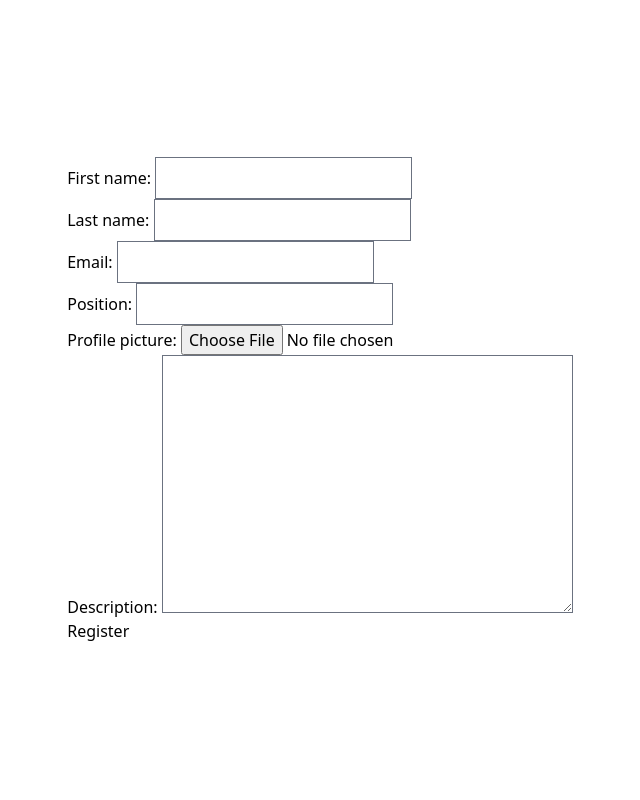
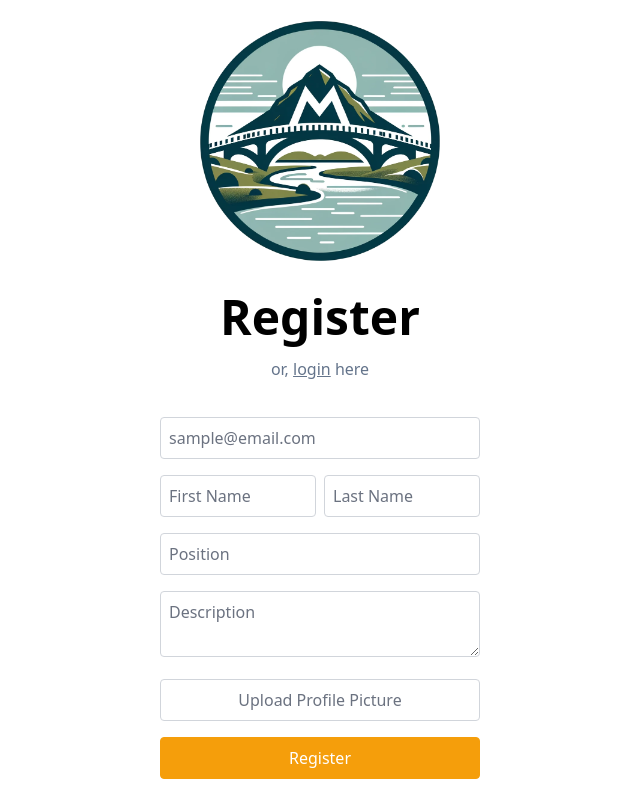
Before and after one commit to bogdano/engage, a Django app: page /accounts/register/ in a window 1280 px wide. Shown: the whole page, without its empty margins (320-960 px from the left). Run offline with Django 5.2, Linux system fonts and the light colour scheme.

Commit message:
register form fixed

```diff
--- a/accounts/forms.py
+++ b/accounts/forms.py
@@ -1,4 +1,4 @@
-from django import forms
+""" from django import forms
 
 class UserRegistrationForm(forms.Form):
     first_name = forms.CharField(required=True)
@@ -6,4 +6,4 @@ class UserRegistrationForm(forms.Form):
     email = forms.EmailField(required=True)
     position = forms.CharField(required=False)  # Assuming 'position' is optional
     profile_picture = forms.ImageField(required=False)
-    description = forms.CharField(required=False, widget=forms.Textarea)
+    description = forms.CharField(required=False, widget=forms.Textarea) """
--- a/accounts/views.py
+++ b/accounts/views.py
@@ -7,9 +7,9 @@ from django.utils import timezone
 from django.utils.encoding import force_bytes, force_str
 from django.template.loader import render_to_string
 from .models import LoginToken, CustomUser
-from .forms import UserRegistrationForm
 import cloudinary.uploader
 import uuid
+from django.http import HttpResponse
 
 def send_login_link(request):
     if request.method == 'POST':
@@ -62,43 +62,49 @@ def login_with_link(request, uidb64, token):
 
 def register(request):
     if request.method == 'POST':
-        form = UserRegistrationForm(request.POST, request.FILES)
-        if form.is_valid():
-            # Upload the profile picture to Cloudinary
-            uploaded_image = None
-            if 'profile_picture' in request.FILES:
-                uploaded_image = cloudinary.uploader.upload(request.FILES['profile_picture'])
+        # Extract form data
+        email = request.POST.get('email')
+        first_name = request.POST.get('first_name')
+        last_name = request.POST.get('last_name')
+        position = request.POST.get('position', '')
+        description = request.POST.get('description', '')
 
-            # Create the user
-            user = CustomUser.objects.create(
-                first_name=form.cleaned_data['first_name'],
-                last_name=form.cleaned_data['last_name'],
-                email=form.cleaned_data['email'],
-                position=form.cleaned_data.get('position', ''),
-                profile_picture=uploaded_image['url'] if uploaded_image else '',
-                description=form.cleaned_data.get('description', ''),
-            )
+        # Basic validation (you can add more according to your needs)
+        if not email or not first_name or not last_name:
+            return HttpResponse('Missing fields', status=400)
 
-            # Generate a login token for the new user
-            token = LoginToken.objects.create(user=user, token=uuid.uuid4())
+        uploaded_image_url = ''
+        if 'profile_picture' in request.FILES:
+            uploaded_image = cloudinary.uploader.upload(request.FILES['profile_picture'])
+            uploaded_image_url = uploaded_image['url']
 
-            # Create a unique link for the user to log in
-            uid = urlsafe_base64_encode(force_bytes(user.pk))
-            domain = get_current_site(request).domain
-            login_link = f'http://{domain}/accounts/login/{uid}/{token.token}/'
+        # Create the user
+        user = CustomUser.objects.create(
+            first_name=first_name,
+            last_name=last_name,
+            email=email,
+            position=position,
+            profile_picture=uploaded_image_url,
+            description=description,
+        )
 
-            # Send the login link via email
-            subject = 'Welcome! Use this link to log in'
-            message = render_to_string('auth/login_link.html', {'login_link': login_link})
-            from_email = 'noreply@example.com'
-            send_mail(subject, message, from_email, [user.email])
+        # Generate a login token for the new user
+        token = LoginToken.objects.create(user=user, token=uuid.uuid4())
 
-            # Redirect or return a success message
-            return render(request, 'auth/email_sent.html')  # Adjust as necessary
+        # Create a unique link for the user to log in
+        uid = urlsafe_base64_encode(force_bytes(user.pk))
+        domain = get_current_site(request).domain
+        login_link = f'http://{domain}/accounts/login/{uid}/{token.token}/'
+
+        # Send the login link via email
+        subject = 'Welcome! Use this link to log in'
+        message = render_to_string('auth/login_link.html', {'login_link': login_link})
+        send_mail(subject, message, 'noreply@example.com', [email])
+
+        # Redirect or return a success message
+        return render(request, 'auth/email_sent.html')
     else:
-        form = UserRegistrationForm()
-
-    return render(request, 'auth/register.html', {'form': form})
+        return render(request, 'auth/register.html')
 
 def logout_view(request):
     logout(request)
--- a/templates/auth/register.html
+++ b/templates/auth/register.html
@@ -1,11 +1,30 @@
 {% extends 'base.html' %}
-
+{% load static %}
 {% block content %}
 <div class="flex flex-col justify-center items-center h-screen">
-    <form method="post" enctype="multipart/form-data">
+    <img src="{% static '/logo.png' %}" alt="logo" class="w-60 h-60 mb-8">
+    <h1 class="text-5xl font-bold mb-4">Register</h1>
+    <a href="{% url 'send_login_link' %}" class="mb-5 text-slate-500 hover:underline">or, <span class="underline">login</span> here</a>
+    <form method="post" action="{% url 'register' %}" enctype="multipart/form-data" class="w-full max-w-xs space-y-4">
         {% csrf_token %}
-        {{ form.as_p }}
-        <button type="submit">Register</button>
+        <input type="email" name="email" placeholder="sample@email.com" required class="w-full p-2 border border-gray-300 rounded">
+
+        <div class="flex justify-between space-x-2">
+            <input type="text" name="first_name" placeholder="First Name" required class="w-full p-2 border border-gray-300 rounded">
+            <input type="text" name="last_name" placeholder="Last Name" required class="w-full p-2 border border-gray-300 rounded">
+        </div>
+
+        <input type="text" name="position" placeholder="Position" class="w-full p-2 border border-gray-300 rounded">
+        <textarea name="description" placeholder="Description" class="w-full p-2 border border-gray-300 rounded resize-y"></textarea>
+
+        <label class="w-full flex justify-center p-2 border border-gray-300 rounded cursor-pointer text-gray-500 bg-white hover:bg-gray-50">
+            <input type="file" name="profile_picture" id="fileInput" class="hidden">
+            <span>Upload Profile Picture</span>
+        </label>
+
+        <button type="submit" class="w-full p-2 border border-amber-500 rounded bg-amber-500 text-white hover:bg-amber-600">Register</button>
     </form>
+
 </div>
+
 {% endblock %}
--- a/theme/static/css/dist/styles.css
+++ b/theme/static/css/dist/styles.css
@@ -850,6 +850,10 @@ select {
   margin-top: 2rem;
 }
 
+.mb-5 {
+  margin-bottom: 1.25rem;
+}
+
 .block {
   display: block;
 }
@@ -934,6 +938,14 @@ select {
   flex-shrink: 0;
 }
 
+.cursor-pointer {
+  cursor: pointer;
+}
+
+.resize-y {
+  resize: vertical;
+}
+
 .grid-cols-\[repeat\(auto-fill\2c 10rem\)\] {
   grid-template-columns: repeat(auto-fill,10rem);
 }
@@ -966,6 +978,12 @@ select {
   --tw-space-y-reverse: 0;
   margin-top: calc(1rem * calc(1 - var(--tw-space-y-reverse)));
   margin-bottom: calc(1rem * var(--tw-space-y-reverse));
+}
+
+.space-x-2 > :not([hidden]) ~ :not([hidden]) {
+  --tw-space-x-reverse: 0;
+  margin-right: calc(0.5rem * var(--tw-space-x-reverse));
+  margin-left: calc(0.5rem * calc(1 - var(--tw-space-x-reverse)));
 }
 
 .divide-y > :not([hidden]) ~ :not([hidden]) {
@@ -1280,6 +1298,11 @@ select {
   color: rgb(107 33 168 / var(--tw-text-opacity));
 }
 
+.text-amber-500 {
+  --tw-text-opacity: 1;
+  color: rgb(245 158 11 / var(--tw-text-opacity));
+}
+
 .underline {
   text-decoration-line: underline;
 }
```
